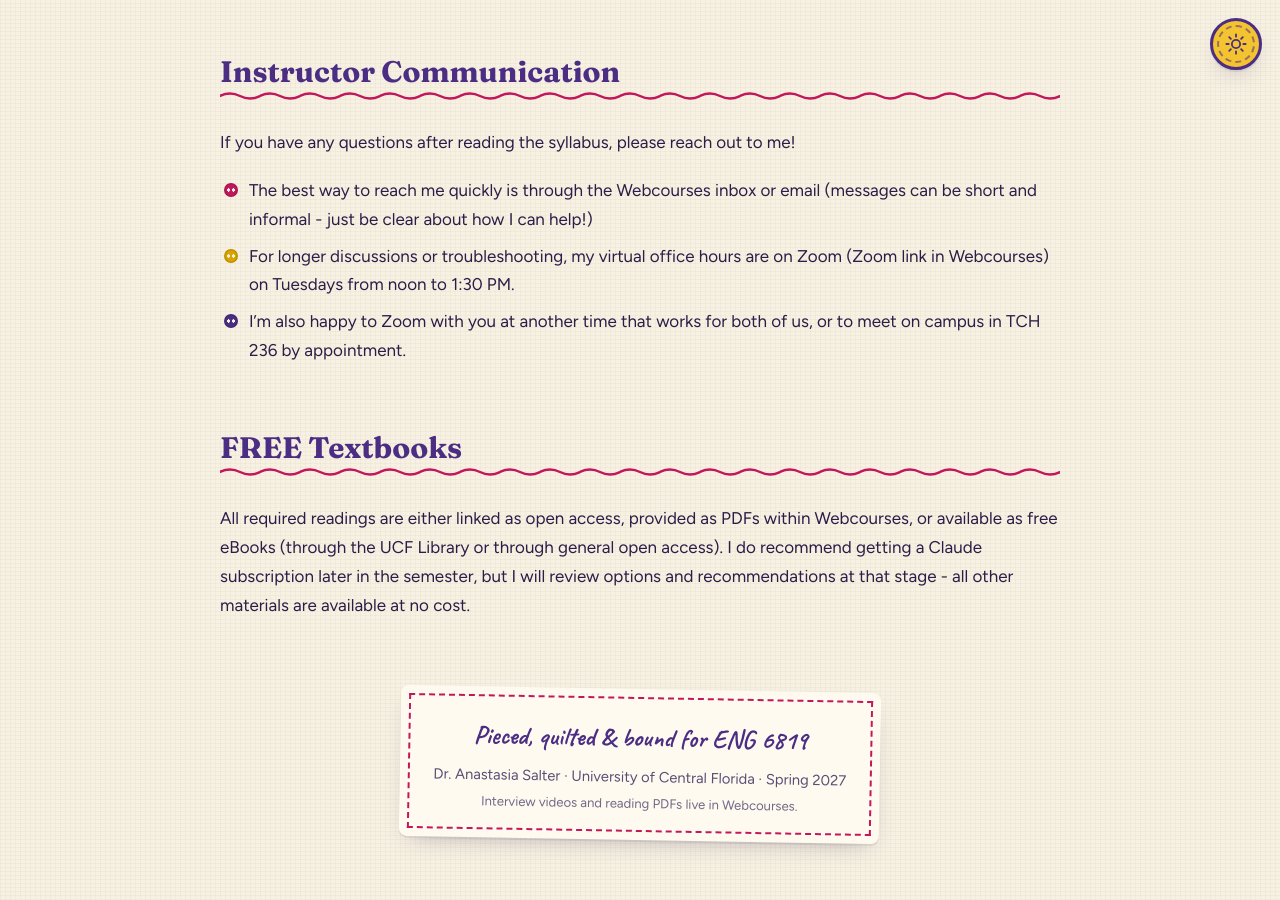
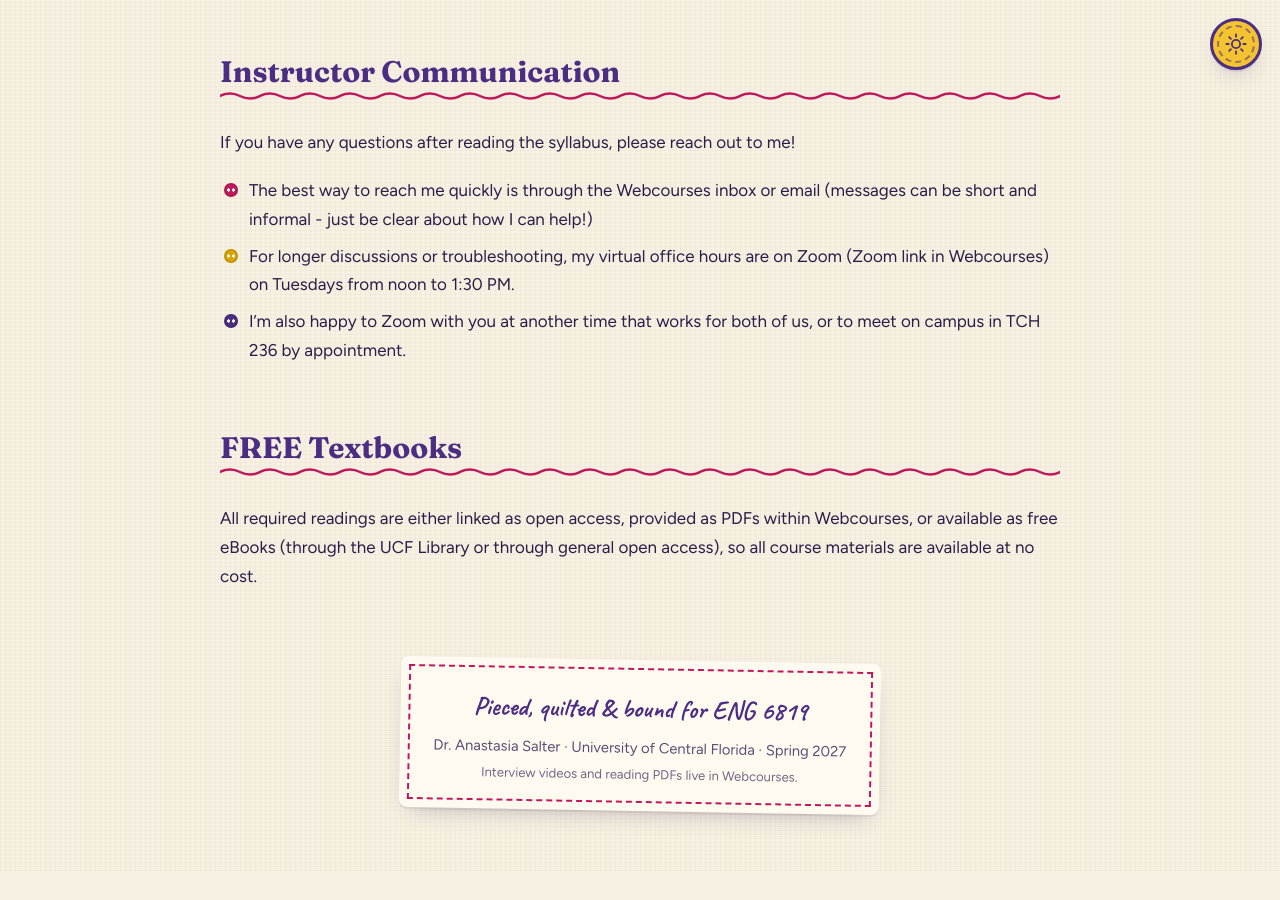
Before and after one commit to AMSUCF/CriticalMaking2027, a Jekyll site: the page built from welcome.md, in a window 1280 px wide and 900 px high, scrolled down 2207 px. Built offline with Jekyll 4.4.1, drawn with Linux system fonts in a browser that asks for light colours; after the commit the page ends 3078 px from its top, so only the background shows below that.

Commit message:
Remove Claude subscription recommendation
Drop the subscription suggestion from the welcome page and reword the
Week Eleven fallback so it no longer assumes a paid plan.

Co-Authored-By: Claude Opus 5.5 <noreply@anthropic.com>

```diff
--- a/welcome.md
+++ b/welcome.md
@@ -42,4 +42,4 @@ If you have any questions after reading the syllabus, please reach out to me!
 
 ## FREE Textbooks
 
-All required readings are either linked as open access, provided as PDFs within Webcourses, or available as free eBooks (through the UCF Library or through general open access). I do recommend getting a Claude subscription later in the semester, but I will review options and recommendations at that stage - all other materials are available at no cost.
+All required readings are either linked as open access, provided as PDFs within Webcourses, or available as free eBooks (through the UCF Library or through general open access), so all course materials are available at no cost.
```
Also changed, not shown: exercises/nine_generation.md (+1 -1 lines).
